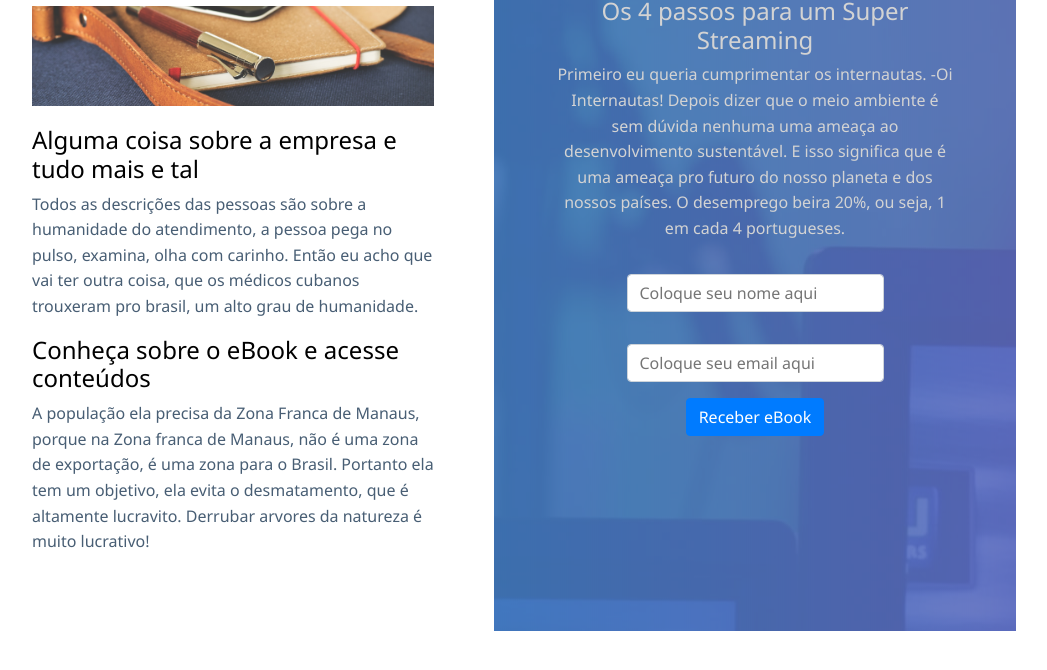
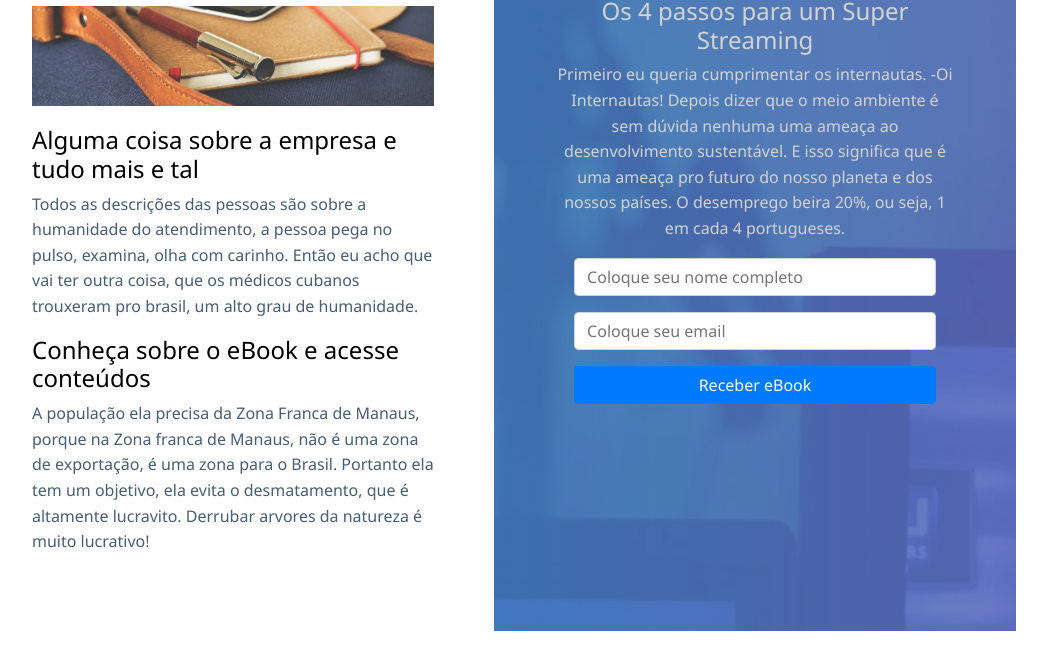
Before and after one commit to HuraBittencourt/contentshow, a plain HTML site: page public/landing-page.html in a window 1280 px wide. Shown: the part 148-818 px from the top of the page, without its empty margins (146-1193 px from the left). Drawn offline with nearby package versions, Linux system fonts and the light colour scheme.

Commit message:
updating landing page CSS

```diff
--- a/public/css/landing-page.css
+++ b/public/css/landing-page.css
@@ -13,8 +13,13 @@ body {
 
 .logo {
 	width: 50%;
+	height: auto;
 	display: block;
 	margin-bottom: 20px;
+}
+
+.btn{
+	width: 100%;
 }
 
 .banner {
@@ -59,9 +64,14 @@ body {
     clear: both;
 }
 
+.form-group{
+	width: 90%;
+}
+
 .form-field{
-	padding: .375rem .75rem;
-	margin: 1em;
+	width: 100%;
+	padding: .375rem .75em;
+	margin-bottom: 1em;
     font-size: 1rem;
     line-height: 1.5;
     color: #495057;
--- a/public/landing-page.html
+++ b/public/landing-page.html
@@ -46,12 +46,12 @@
                 nenhuma uma ameaça ao desenvolvimento sustentável. E isso significa que é uma ameaça pro futuro do nosso
                 planeta e dos nossos países. O desemprego beira 20%, ou seja, 1 em cada 4 portugueses.</p>
 
-            <div class="forms">
+            <div class="form-group">
                 <div class="">
-                    <input class="form-field" id="inputName" placeholder="Coloque seu nome aqui">
+                    <input class="form-field" id="inputName" placeholder="Coloque seu nome completo">
                 </div>
                 <div class="">
-                    <input type="email" class="form-field" id="inputEmail" placeholder="Coloque seu email aqui">
+                    <input type="email" class="form-field" id="inputEmail" placeholder="Coloque seu email">
                 </div>
                 <div class="">
                     <button type="submit" class="btn btn-primary mb-2">Receber eBook</button>
```
